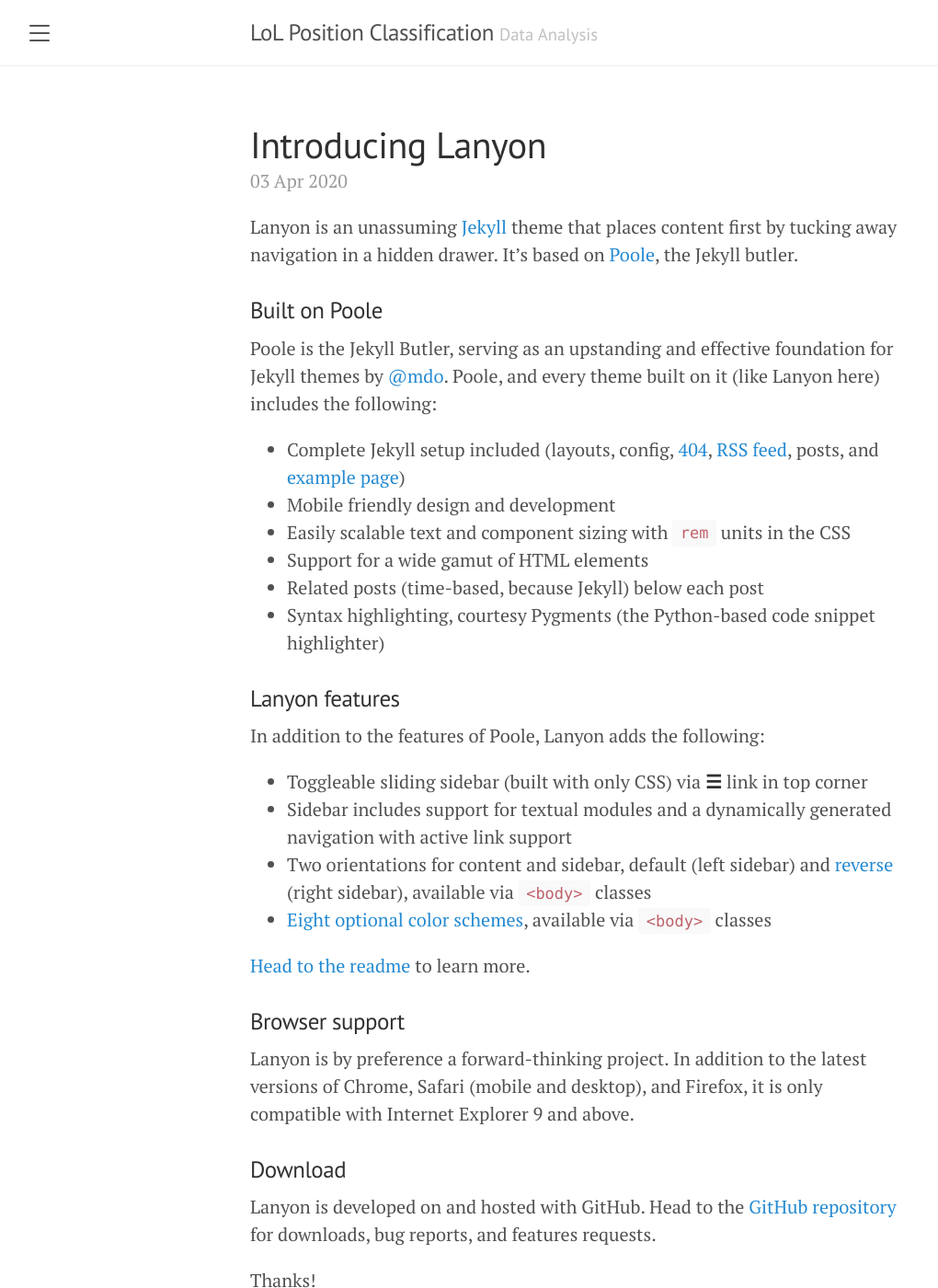
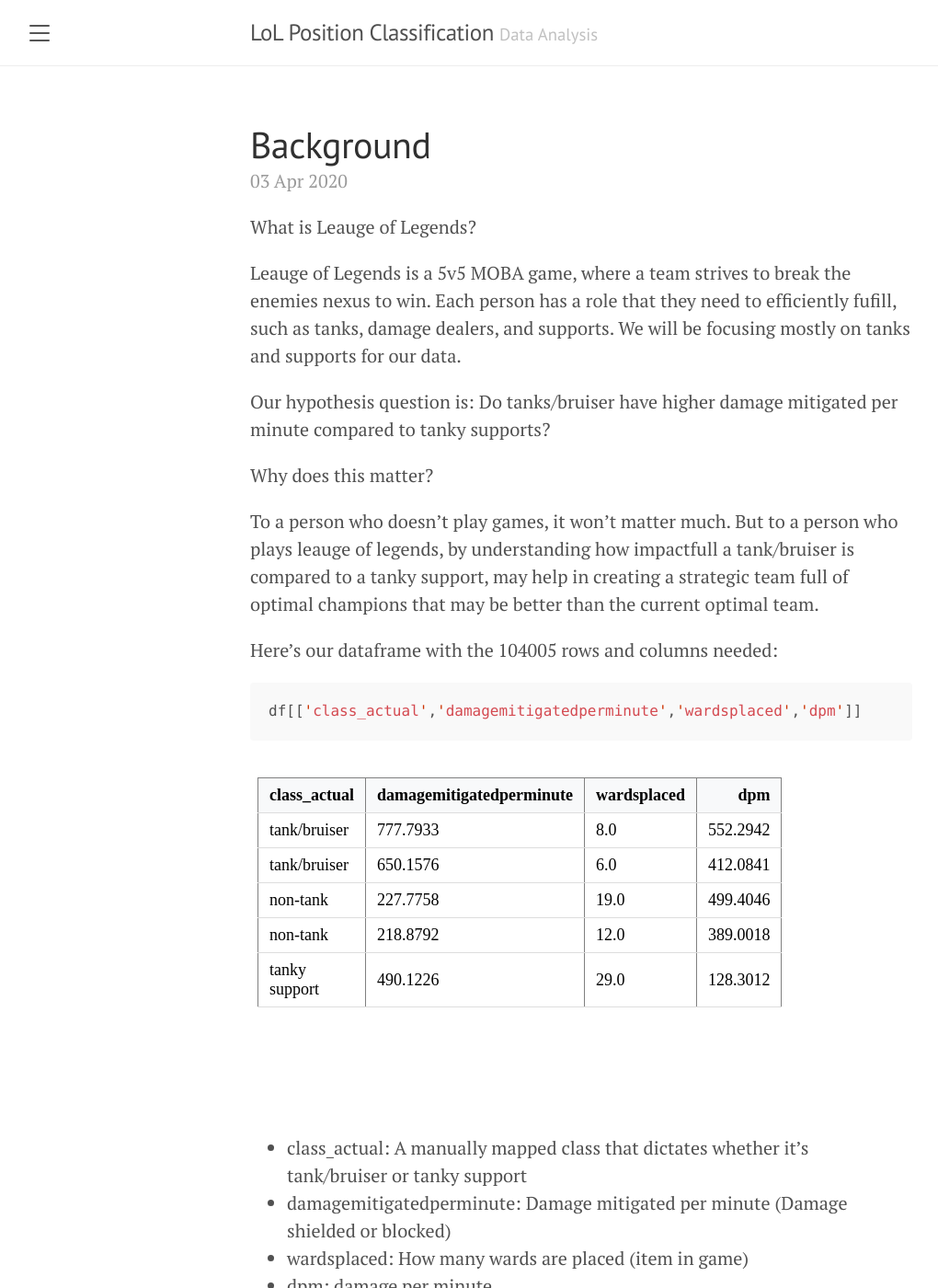
Before and after one commit to TyAlbao/lol-position-classification, a Jekyll site: the page built from index.html, in a window 1280 px wide and 1400 px high. Shown: the whole window at 92% size, without its empty margins (8-1028 px from the left). Built offline with Jekyll 4.4.1, drawn with Linux system fonts in a browser that asks for light colours; the list of posts is cut into pages by our own code; some of the changed text lies outside the part shown.

Commit message:
Background

````diff
--- a/_posts/2020-04-01-whats-jekyll.md
+++ /dev/null
@@ -1,12 +0,0 @@
----
-layout: post
-title: What's Jekyll?
----
-
-[Jekyll](https://jekyllrb.com) is a static site generator, an open-source tool for creating simple yet powerful websites of all shapes and sizes. From [the project's readme](https://github.com/mojombo/jekyll/blob/master/README.markdown):
-
-  > Jekyll is a simple, blog aware, static site generator. It takes a template directory [...] and spits out a complete, static website suitable for serving with Apache or your favorite web server. This is also the engine behind GitHub Pages, which you can use to host your project’s page or blog right here from GitHub.
-
-It's an immensely useful tool and one we encourage you to use here with Lanyon.
-
-Find out more by [visiting the project on GitHub](https://github.com/mojombo/jekyll).
--- a/_posts/2020-04-02-example-content.md
+++ /dev/null
@@ -1,122 +0,0 @@
----
-layout: post
-title: Example content
----
-
-
-<div class="message">
-  Howdy! This is an example blog post that shows several types of HTML content supported in this theme.
-</div>
-
-Cum sociis natoque penatibus et magnis <a href="#">dis parturient montes</a>, nascetur ridiculus mus. *Aenean eu leo quam.* Pellentesque ornare sem lacinia quam venenatis vestibulum. Sed posuere consectetur est at lobortis. Cras mattis consectetur purus sit amet fermentum.
-
-> Curabitur blandit tempus porttitor. Nullam quis risus eget urna mollis ornare vel eu leo. Nullam id dolor id nibh ultricies vehicula ut id elit.
-
-Etiam porta **sem malesuada magna** mollis euismod. Cras mattis consectetur purus sit amet fermentum. Aenean lacinia bibendum nulla sed consectetur.
-
-## Inline HTML elements
-
-HTML defines a long list of available inline tags, a complete list of which can be found on the [Mozilla Developer Network](https://developer.mozilla.org/en-US/docs/Web/HTML/Element).
-
-- **To bold text**, use `<strong>`.
-- *To italicize text*, use `<em>`.
-- Abbreviations, like <abbr title="HyperText Markup Langage">HTML</abbr> should use `<abbr>`, with an optional `title` attribute for the full phrase.
-- Citations, like <cite>&mdash; Mark otto</cite>, should use `<cite>`.
-- <del>Deleted</del> text should use `<del>` and <ins>inserted</ins> text should use `<ins>`.
-- Superscript <sup>text</sup> uses `<sup>` and subscript <sub>text</sub> uses `<sub>`.
-
-Most of these elements are styled by browsers with few modifications on our part.
-
-## Heading
-
-Vivamus sagittis lacus vel augue rutrum faucibus dolor auctor. Duis mollis, est non commodo luctus, nisi erat porttitor ligula, eget lacinia odio sem nec elit. Morbi leo risus, porta ac consectetur ac, vestibulum at eros.
-
-### Code
-
-Cum sociis natoque penatibus et magnis dis `code element` montes, nascetur ridiculus mus.
-
-{% highlight js %}
-// Example can be run directly in your JavaScript console
-
-// Create a function that takes two arguments and returns the sum of those arguments
-var adder = new Function("a", "b", "return a + b");
-
-// Call the function
-adder(2, 6);
-// > 8
-{% endhighlight %}
-
-Aenean lacinia bibendum nulla sed consectetur. Etiam porta sem malesuada magna mollis euismod. Fusce dapibus, tellus ac cursus commodo, tortor mauris condimentum nibh, ut fermentum massa.
-
-### Lists
-
-Cum sociis natoque penatibus et magnis dis parturient montes, nascetur ridiculus mus. Aenean lacinia bibendum nulla sed consectetur. Etiam porta sem malesuada magna mollis euismod. Fusce dapibus, tellus ac cursus commodo, tortor mauris condimentum nibh, ut fermentum massa justo sit amet risus.
-
-* Praesent commodo cursus magna, vel scelerisque nisl consectetur et.
-* Donec id elit non mi porta gravida at eget metus.
-* Nulla vitae elit libero, a pharetra augue.
-
-Donec ullamcorper nulla non metus auctor fringilla. Nulla vitae elit libero, a pharetra augue.
-
-1. Vestibulum id ligula porta felis euismod semper.
-2. Cum sociis natoque penatibus et magnis dis parturient montes, nascetur ridiculus mus.
-3. Maecenas sed diam eget risus varius blandit sit amet non magna.
-
-Cras mattis consectetur purus sit amet fermentum. Sed posuere consectetur est at lobortis.
-
-<dl>
-  <dt>HyperText Markup Language (HTML)</dt>
-  <dd>The language used to describe and define the content of a Web page</dd>
-
-  <dt>Cascading Style Sheets (CSS)</dt>
-  <dd>Used to describe the appearance of Web content</dd>
-
-  <dt>JavaScript (JS)</dt>
-  <dd>The programming language used to build advanced Web sites and applications</dd>
-</dl>
-
-Integer posuere erat a ante venenatis dapibus posuere velit aliquet. Morbi leo risus, porta ac consectetur ac, vestibulum at eros. Nullam quis risus eget urna mollis ornare vel eu leo.
-
-### Tables
-
-Aenean lacinia bibendum nulla sed consectetur. Lorem ipsum dolor sit amet, consectetur adipiscing elit.
-
-<table>
-  <thead>
-    <tr>
-      <th>Name</th>
-      <th>Upvotes</th>
-      <th>Downvotes</th>
-    </tr>
-  </thead>
-  <tfoot>
-    <tr>
-      <td>Totals</td>
-      <td>21</td>
-      <td>23</td>
-    </tr>
-  </tfoot>
-  <tbody>
-    <tr>
-      <td>Alice</td>
-      <td>10</td>
-      <td>11</td>
-    </tr>
-    <tr>
-      <td>Bob</td>
-      <td>4</td>
-      <td>3</td>
-    </tr>
-    <tr>
-      <td>Charlie</td>
-      <td>7</td>
-      <td>9</td>
-    </tr>
-  </tbody>
-</table>
-
-Nullam id dolor id nibh ultricies vehicula ut id elit. Sed posuere consectetur est at lobortis. Nullam quis risus eget urna mollis ornare vel eu leo.
-
------
-
-Want to see something else added? <a href="https://github.com/poole/poole/issues/new">Open an issue.</a>
--- a/_posts/2020-04-03-introducing-lanyon.md
+++ b/_posts/2020-04-03-introducing-lanyon.md
@@ -1,38 +1,33 @@
 ---
 layout: post
-title: Introducing Lanyon
+title: Background
 ---
 
-Lanyon is an unassuming [Jekyll](http://jekyllrb.com) theme that places content first by tucking away navigation in a hidden drawer. It's based on [Poole](http://getpoole.com), the Jekyll butler.
+What is Leauge of Legends?
 
-### Built on Poole
+Leauge of Legends is a 5v5 MOBA game, where a team strives to break the enemies nexus to win. Each person has
+a role that they need to efficiently fufill, such as tanks, damage dealers, and supports. We will be focusing
+mostly on tanks and supports for our data.
 
-Poole is the Jekyll Butler, serving as an upstanding and effective foundation for Jekyll themes by [@mdo](https://twitter.com/mdo). Poole, and every theme built on it (like Lanyon here) includes the following:
+Our hypothesis question is: Do tanks/bruiser have higher damage mitigated per minute compared to tanky supports?
 
-* Complete Jekyll setup included (layouts, config, [404](/404), [RSS feed](/atom.xml), posts, and [example page](/about))
-* Mobile friendly design and development
-* Easily scalable text and component sizing with `rem` units in the CSS
-* Support for a wide gamut of HTML elements
-* Related posts (time-based, because Jekyll) below each post
-* Syntax highlighting, courtesy Pygments (the Python-based code snippet highlighter)
+Why does this matter?
 
-### Lanyon features
+To a person who doesn't play games, it won't matter much. But to a person who plays leauge of legends, by understanding
+how impactfull a tank/bruiser is compared to a tanky support, may help in creating a strategic team full of optimal
+champions that may be better than the current optimal team.
 
-In addition to the features of Poole, Lanyon adds the following:
 
-* Toggleable sliding sidebar (built with only CSS) via **☰** link in top corner
-* Sidebar includes support for textual modules and a dynamically generated navigation with active link support
-* Two orientations for content and sidebar, default (left sidebar) and [reverse](https://github.com/poole/lanyon#reverse-layout) (right sidebar), available via `<body>` classes
-* [Eight optional color schemes](https://github.com/poole/lanyon#themes), available via `<body>` classes
+Here's our dataframe with the 104005 rows and columns needed:
 
-[Head to the readme](https://github.com/poole/lanyon#readme) to learn more.
+```py
+df[['class_actual','damagemitigatedperminute','wardsplaced','dpm']]
+```
 
-### Browser support
+<iframe src="{{ site.url }}{{ site.baseurl }}/assets/filtered.html" width=800 height=400 frameBorder=0></iframe>
 
-Lanyon is by preference a forward-thinking project. In addition to the latest versions of Chrome, Safari (mobile and desktop), and Firefox, it is only compatible with Internet Explorer 9 and above.
 
-### Download
-
-Lanyon is developed on and hosted with GitHub. Head to the <a href="https://github.com/poole/lanyon">GitHub repository</a> for downloads, bug reports, and features requests.
-
-Thanks!
+* class_actual: A manually mapped class that dictates whether it's tank/bruiser or tanky support
+* damagemitigatedperminute: Damage mitigated per minute (Damage shielded or blocked)
+* wardsplaced: How many wards are placed (item in game)
+* dpm: damage per minute
--- a/about.md
+++ /dev/null
@@ -1,29 +0,0 @@
----
-layout: page
-title: About
----
-
-<p class="message">
-  Hey there! This page is included as an example. Feel free to customize it for your own use upon downloading. Carry on!
-</p>
-
-In the novel, *The Strange Case of Dr. Jeykll and Mr. Hyde*, Mr. Poole is Dr. Jekyll's virtuous and loyal butler. Similarly, Poole is an upstanding and effective butler that helps you build Jekyll themes. It's made by [@mdo](https://twitter.com/mdo).
-
-There are currently two themes built on Poole:
-
-* [Hyde](http://hyde.getpoole.com)
-* [Lanyon](http://lanyon.getpoole.com)
-
-Learn more and contribute on [GitHub](https://github.com/poole).
-
-## Setup
-
-Some fun facts about the setup of this project include:
-
-* Built for [Jekyll](https://jekyllrb.com)
-* Developed on GitHub and hosted for free on [GitHub Pages](https://pages.github.com)
-* Coded with [Atom](https://atom.io)
-
-Have questions or suggestions? Feel free to [open an issue on GitHub](https://github.com/poole/issues/new) or [ask me on Twitter](https://twitter.com/mdo).
-
-Thanks for reading!
````
